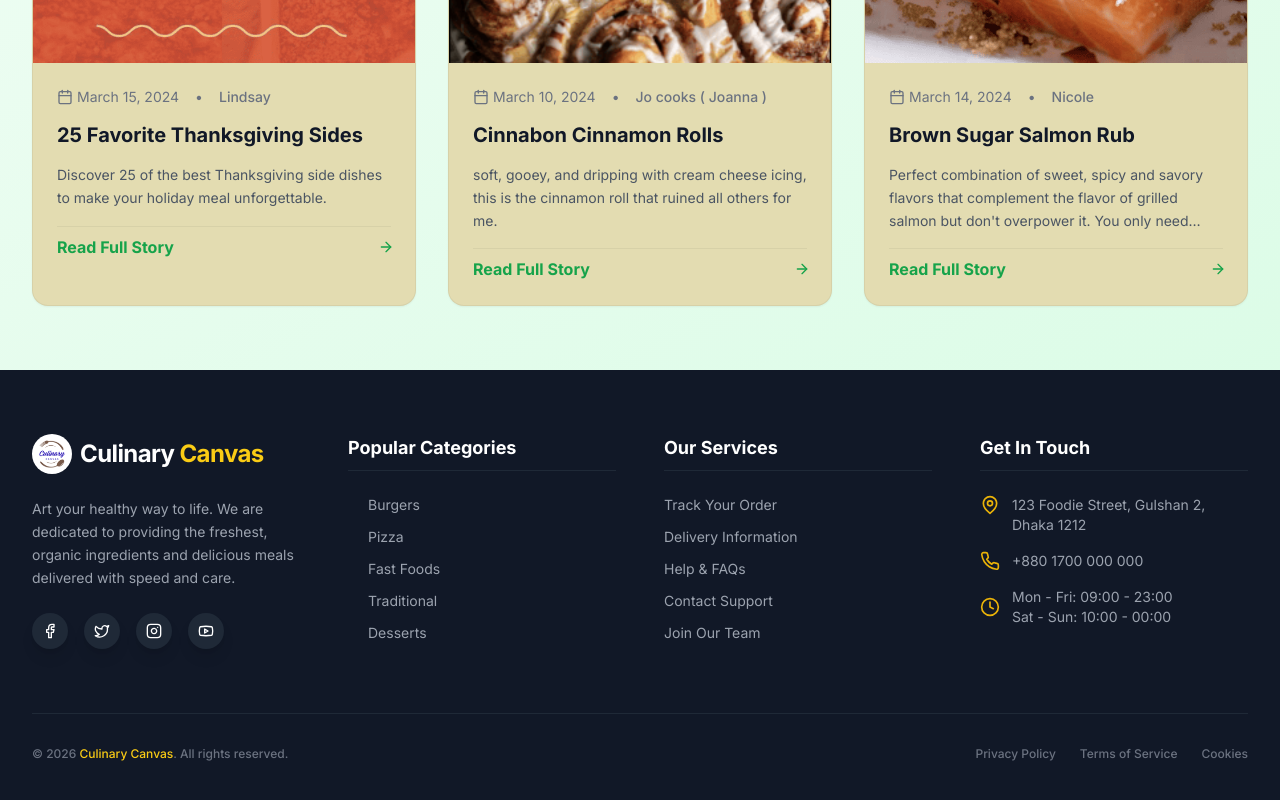
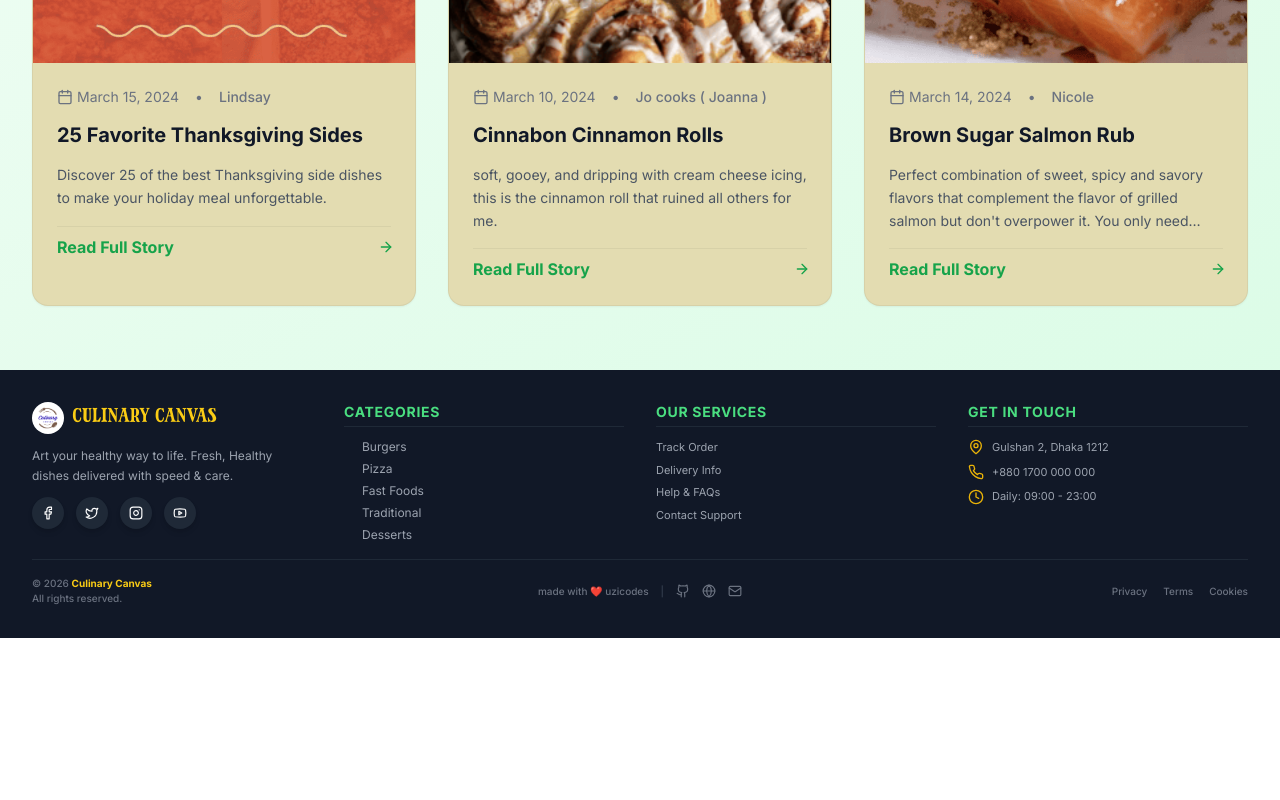
Before and after one commit to uzicodes/Culinary-Canvas, a Next.js app: page / in a window 1280 px wide. Shown: the part 3311-4111 px from the top of the page. After the commit the page ends 3949 px from the top, so only its background shows below. Built offline with nearby package versions, Linux system fonts and the light colour scheme; no server answers.

Commit message:
feat: made the footer compact & added developers contact info hyperlinks

```diff
--- a/src/components/Footer.tsx
+++ b/src/components/Footer.tsx
@@ -1,46 +1,49 @@
 'use client'
 
-import { Facebook, Twitter, Instagram, Youtube, Mail, Phone, MapPin, Clock, ChevronRight } from 'lucide-react'
+import {
+  Facebook, Twitter, Instagram, Youtube, Mail, Phone,
+  MapPin, Clock, ChevronRight, Github, Globe
+} from 'lucide-react'
 import Link from 'next/link'
 import Image from 'next/image'
 
 const Footer = () => {
   return (
     <footer className="bg-gray-900 text-white">
-      <div className="container mx-auto px-4 sm:px-6 lg:px-8 py-16">
-        <div className="grid grid-cols-1 md:grid-cols-2 lg:grid-cols-4 gap-12">
+      <div className="container mx-auto px-4 sm:px-6 lg:px-8 py-8">
+        <div className="grid grid-cols-1 md:grid-cols-2 lg:grid-cols-4 gap-8">
 
           {/* Company Info */}
-          <div className="space-y-6">
+          <div className="space-y-3">
             <div className="flex items-center space-x-2">
-              <div className="w-10 h-10 rounded-full flex items-center justify-center overflow-hidden bg-white p-1">
-                    <Image src="/without_BG_logo.png" alt="Culinary Canvas Logo" className="w-full h-full object-contain" width={40} height={40} />
+              <div className="w-8 h-8 rounded-full flex items-center justify-center overflow-hidden bg-white p-1">
+                <Image src="/without_BG_logo.png" alt="Logo" width={32} height={32} className="object-contain" />
               </div>
-              <span className="text-2xl font-bold tracking-tight">Culinary <span className="text-yellow-400">Canvas</span></span>
+              <span className="text-xl tracking-tight" style={{ fontFamily: 'Nalinak, Inter, sans-serif' }}><span className="text-yellow-400">Culinary Canvas</span></span>
             </div>
-            <p className="text-gray-400 leading-relaxed text-sm">
-              Art your healthy way to life. We are dedicated to providing the freshest, organic ingredients and delicious meals delivered with speed and care.
+            <p className="text-gray-400 leading-relaxed text-xs">
+              Art your healthy way to life. Fresh, Healthy dishes delivered with speed & care.
             </p>
-            <div className="flex space-x-4">
+            <div className="flex space-x-3">
               {[Facebook, Twitter, Instagram, Youtube].map((Icon, index) => (
-                <button key={index} className="w-9 h-9 bg-gray-800 hover:text-yellow-400 hover:scale-110 rounded-full flex items-center justify-center transition-all shadow-lg">
-                  <Icon className="w-4 h-4" />
+                <button key={index} className="w-8 h-8 bg-gray-800 hover:text-yellow-400 hover:scale-110 rounded-full flex items-center justify-center transition-all shadow-md">
+                  <Icon className="w-3.5 h-3.5" />
                 </button>
               ))}
             </div>
           </div>
 
           {/* Popular Categories */}
-          <div className="space-y-6">
-            <h3 className="text-lg font-bold border-b border-gray-800 pb-2">Popular Categories</h3>
-            <ul className="grid grid-cols-1 gap-3">
+          <div className="space-y-3">
+            <h3 className="text-sm font-bold border-b border-gray-800 pb-1 uppercase tracking-wider text-green-400">Categories</h3>
+            <ul className="grid grid-cols-1 gap-1.5">
               {['Burgers', 'Pizza', 'Fast Foods', 'Traditional', 'Desserts'].map((item) => (
                 <li key={item}>
                   <Link
                     href={`/all-items?category=${item.toLowerCase().replace(' ', '')}`}
-                    className="text-gray-400 hover:text-yellow-400 transition-colors text-sm flex items-center group"
+                    className="text-gray-400 hover:text-yellow-400 transition-colors text-xs flex items-center group"
                   >
-                    <ChevronRight className="w-3 h-3 mr-2 text-yellow-500 opacity-0 group-hover:opacity-100 transition-all" />
+                    <ChevronRight className="w-3 h-3 mr-1.5 text-yellow-500 opacity-0 group-hover:opacity-100 transition-all" />
                     {item}
                   </Link>
                 </li>
@@ -49,49 +52,71 @@ const Footer = () => {
           </div>
 
           {/* Customer Support */}
-          <div className="space-y-6">
-            <h3 className="text-lg font-bold border-b border-gray-800 pb-2">Our Services</h3>
-            <ul className="space-y-3 text-sm">
-              <li><Link href="/track-order" className="text-gray-400 hover:text-yellow-400 transition-colors">Track Your Order</Link></li>
-              <li><Link href="/delivery-info" className="text-gray-400 hover:text-yellow-400 transition-colors">Delivery Information</Link></li>
+          <div className="space-y-3">
+            <h3 className="text-sm font-bold border-b border-gray-800 pb-1 uppercase tracking-wider text-green-400">Our Services</h3>
+            <ul className="space-y-1.5 text-[11px]">
+              <li><Link href="/track-order" className="text-gray-400 hover:text-yellow-400 transition-colors">Track Order</Link></li>
+              <li><Link href="/delivery-info" className="text-gray-400 hover:text-yellow-400 transition-colors">Delivery Info</Link></li>
               <li><Link href="/faq" className="text-gray-400 hover:text-yellow-400 transition-colors">Help & FAQs</Link></li>
               <li><Link href="/contact" className="text-gray-400 hover:text-yellow-400 transition-colors">Contact Support</Link></li>
-              <li><Link href="/careers" className="text-gray-400 hover:text-yellow-400 transition-colors">Join Our Team</Link></li>
             </ul>
           </div>
 
           {/* Contact & Hours */}
-          <div className="space-y-6">
-            <h3 className="text-lg font-bold border-b border-gray-800 pb-2">Get In Touch</h3>
-            <div className="space-y-4 text-sm">
-              <div className="flex items-start space-x-3">
-                <MapPin className="w-5 h-5 text-yellow-500 shrink-0" />
-                <span className="text-gray-400">123 Foodie Street, Gulshan 2, Dhaka 1212</span>
+          <div className="space-y-3">
+            <h3 className="text-sm font-bold border-b border-gray-800 pb-1 uppercase tracking-wider text-green-400">Get In Touch</h3>
+            <div className="space-y-2 text-[11px]">
+              <div className="flex items-start space-x-2">
+                <MapPin className="w-4 h-4 text-yellow-500 shrink-0" />
+                <span className="text-gray-400">Gulshan 2, Dhaka 1212</span>
               </div>
-              <div className="flex items-center space-x-3">
-                <Phone className="w-5 h-5 text-yellow-500 shrink-0" />
+              <div className="flex items-center space-x-2">
+                <Phone className="w-4 h-4 text-yellow-500 shrink-0" />
                 <span className="text-gray-400">+880 1700 000 000</span>
               </div>
-              <div className="flex items-center space-x-3">
-                <Clock className="w-5 h-5 text-yellow-500 shrink-0" />
-                <div className="text-gray-400">
-                  <p>Mon - Fri: 09:00 - 23:00</p>
-                  <p>Sat - Sun: 10:00 - 00:00</p>
-                </div>
+              <div className="flex items-center space-x-2">
+                <Clock className="w-4 h-4 text-yellow-500 shrink-0" />
+                <span className="text-gray-400">Daily: 09:00 - 23:00</span>
               </div>
             </div>
           </div>
         </div>
 
-        {/* Bottom Bar */}
-        <div className="border-t border-gray-800 mt-16 pt-8">
-          <div className="flex flex-col md:flex-row justify-between items-center text-xs text-gray-500 font-medium">
-            <p>© {new Date().getFullYear()} <span className="text-yellow-400">Culinary Canvas</span>. All rights reserved.</p>
-            <div className="flex space-x-6 mt-4 md:mt-0">
-              <Link href="/privacy" className="hover:text-yellow-400">Privacy Policy</Link>
-              <Link href="/terms" className="hover:text-yellow-400">Terms of Service</Link>
-              <Link href="/cookies" className="hover:text-yellow-400">Cookies</Link>
+
+        {/* Bottom Bar - Centered Credit */}
+
+        <div className="border-t border-gray-800 mt-4 pt-4">
+          <div className="grid grid-cols-1 md:grid-cols-3 items-center text-[10px] text-gray-500 font-medium gap-4">
+
+            {/* Copyright */}
+            <div className="text-center md:text-left">
+              <p>© {new Date().getFullYear()} <span className="text-yellow-400 font-bold">  Culinary Canvas</span></p> <span className="hidden md:inline"> All rights reserved.</span>
             </div>
+
+            {/* Developer Info */}
+            <div className="flex items-center justify-center space-x-3 text-gray-500">
+              <span className="whitespace-nowrap">made with <span className="text-red-500">❤️</span> uzicodes</span>
+              <span className="text-gray-700">|</span>
+              <div className="flex space-x-3">
+                 <Link href="https://github.com/uzicodes" target="_blank" className="hover:text-yellow-400 transition-colors">
+                  <Github className="w-3.5 h-3.5" />
+                 </Link>
+                 <Link href="https://utshochowdhury.me" target="_blank" className="hover:text-yellow-400 transition-colors">
+                  <Globe className="w-3.5 h-3.5" />
+                 </Link>
+                 <Link href="mailto:utshozi11@gmail.com" className="hover:text-yellow-400 transition-colors">
+                  <Mail className="w-3.5 h-3.5" />
+                 </Link>
+              </div>
+            </div>
+
+            {/* Policy Links */}
+            <div className="flex justify-center md:justify-end space-x-4">
+              <Link href="/privacy" className="hover:text-yellow-400 transition-colors">Privacy</Link>
+              <Link href="/terms" className="hover:text-yellow-400 transition-colors">Terms</Link>
+              <Link href="/cookies" className="hover:text-yellow-400 transition-colors">Cookies</Link>
+            </div>
+
           </div>
         </div>
       </div>
```
